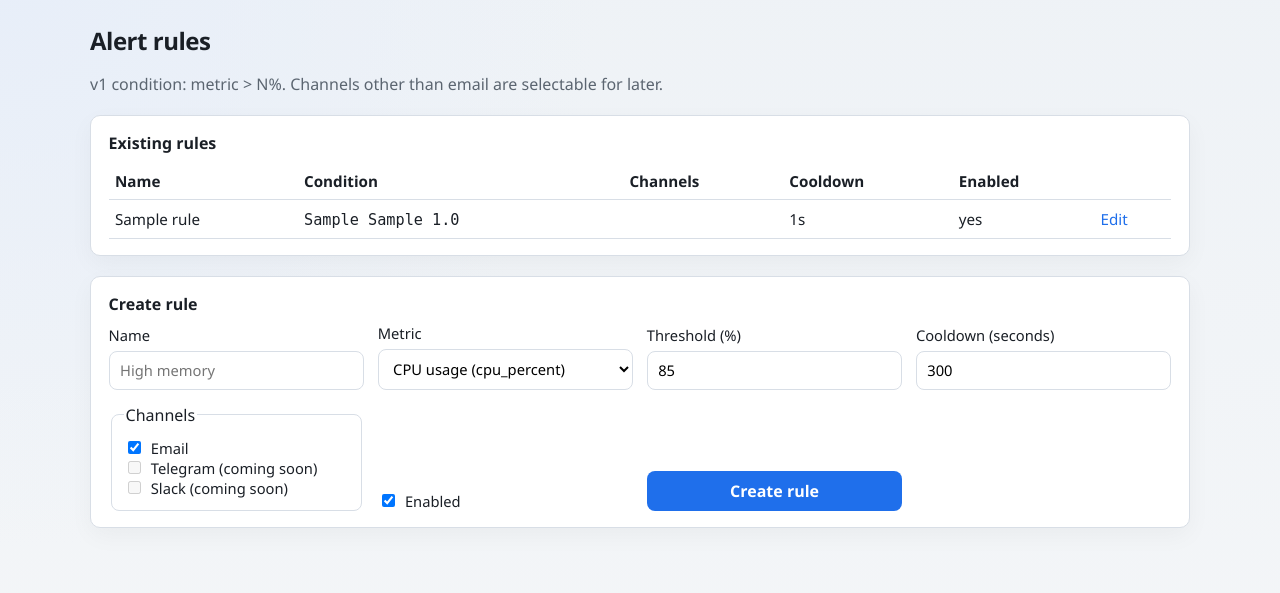
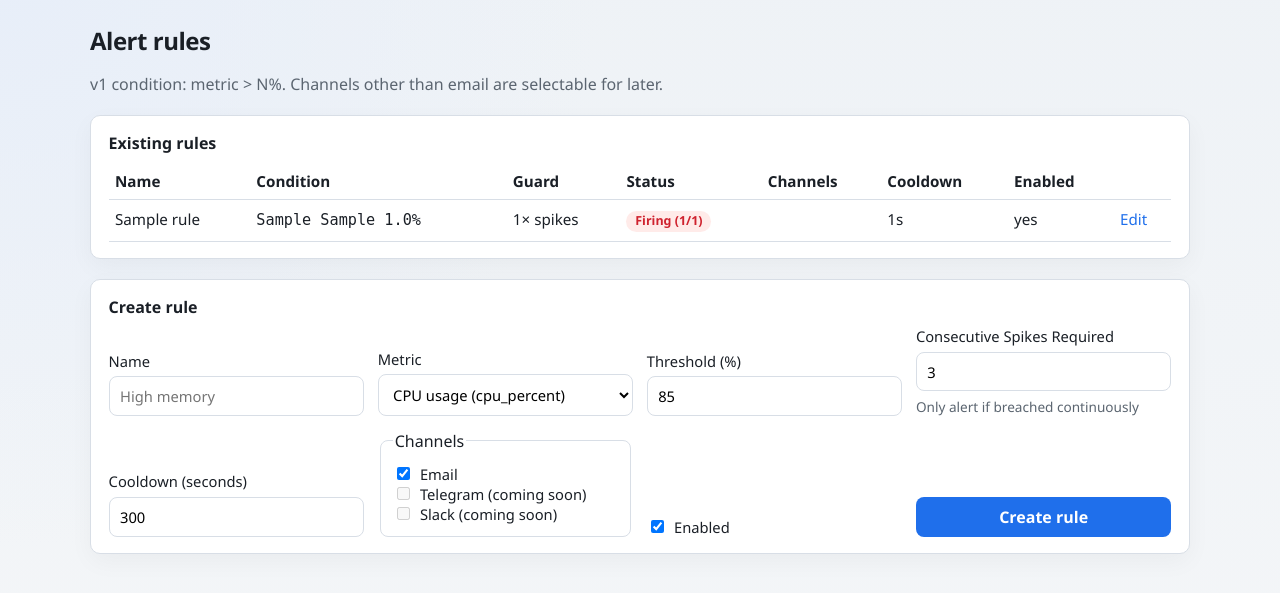
Before and after one commit to mdrayhan03/Gaugora, a Flask app: page /rules/ in a window 1280 px wide. Shown: the part 55-648 px from the top of the page. Run offline with Flask 3, Linux system fonts and the light colour scheme; tables that the repository leaves empty hold one stand-in row (values such as "Sample post"); parts of the project's set-up code (start-up, migrations or seed data) failed here and were passed over.

Commit message:
feat(web): add consecutive spikes input and status badge in rules UI

```diff
--- a/src/gaugora/web/routes/rules.py
+++ b/src/gaugora/web/routes/rules.py
@@ -30,6 +30,7 @@ def rules_list():
         metric_key = request.form.get("metric_key", "").strip()
         threshold = float(request.form.get("threshold", "0"))
         cooldown_seconds = int(request.form.get("cooldown_seconds", "300"))
+        consecutive_breaches = max(1, int(request.form.get("consecutive_breaches", "3")))
         channels = _parse_channels(request.form)
         enabled = request.form.get("enabled") == "on"
         if not name or not metric_key:
@@ -44,6 +45,7 @@ def rules_list():
                     threshold=threshold,
                     channels=channels,
                     cooldown_seconds=cooldown_seconds,
+                    consecutive_breaches=consecutive_breaches,
                     enabled=enabled,
                 )
             flash("Rule created.", "success")
@@ -61,6 +63,9 @@ def rules_list():
                 "threshold": r.threshold,
                 "channels": r.channels,
                 "cooldown_seconds": r.cooldown_seconds,
+                "consecutive_breaches": r.consecutive_breaches,
+                "current_breach_count": r.current_breach_count,
+                "is_firing": r.is_firing,
                 "enabled": r.enabled,
             }
             for r in rules
@@ -93,6 +98,7 @@ def rule_edit(rule_id: int):
             metric_key = request.form.get("metric_key", "").strip()
             threshold = float(request.form.get("threshold", "0"))
             cooldown_seconds = int(request.form.get("cooldown_seconds", "300"))
+            consecutive_breaches = max(1, int(request.form.get("consecutive_breaches", "3")))
             channels = _parse_channels(request.form)
             enabled = request.form.get("enabled") == "on"
             if not name or not metric_key or not channels:
@@ -105,6 +111,7 @@ def rule_edit(rule_id: int):
                     threshold=threshold,
                     channels=channels,
                     cooldown_seconds=cooldown_seconds,
+                    consecutive_breaches=consecutive_breaches,
                     enabled=enabled,
                 )
                 flash("Rule updated.", "success")
@@ -124,6 +131,7 @@ def rule_edit(rule_id: int):
             "threshold": rule.threshold,
             "channels": list(rule.channels or []),
             "cooldown_seconds": rule.cooldown_seconds,
+            "consecutive_breaches": rule.consecutive_breaches,
             "enabled": rule.enabled,
         }
         metric_rows = [{"key": m.key, "name": m.name} for m in metrics]
--- a/src/gaugora/web/static/css/app.css
+++ b/src/gaugora/web/static/css/app.css
@@ -235,6 +235,45 @@ button.danger { background: var(--bad); margin-top: 1rem; }
 .flash-success { background: #dafbe1; color: var(--ok); }
 .flash-error { background: #ffebe9; color: var(--bad); }
 
+.badge {
+  display: inline-flex;
+  align-items: center;
+  font-size: 0.78rem;
+  font-weight: 600;
+  padding: 0.2rem 0.55rem;
+  border-radius: 999px;
+  line-height: 1.2;
+}
+.badge-ok { background: #dafbe1; color: var(--ok); }
+.badge-warn { background: #fff8c5; color: var(--warn); }
+.badge-bad { background: #ffebe9; color: var(--bad); }
+
+.banner {
+  padding: 0.75rem 1rem;
+  border-radius: var(--radius);
+  margin-bottom: 1.25rem;
+  font-size: 0.92rem;
+  display: flex;
+  align-items: center;
+  justify-content: space-between;
+  border: 1px solid transparent;
+}
+.banner-ok {
+  background: #dafbe1;
+  border-color: #aceebb;
+  color: #116329;
+}
+.banner-warn {
+  background: #fff8c5;
+  border-color: #fae17d;
+  color: #7d4e00;
+}
+.banner-bad {
+  background: #ffebe9;
+  border-color: #ffc1c0;
+  color: #82071e;
+}
+
 @media (max-width: 800px) {
   .split { grid-template-columns: 1fr; }
   .topbar { flex-direction: column; align-items: flex-start; }
--- a/src/gaugora/web/templates/rule_edit.html
+++ b/src/gaugora/web/templates/rule_edit.html
@@ -27,6 +27,12 @@
       Threshold (%)
       <input type="number" name="threshold" step="0.1" min="0" max="100"
              value="{{ rule.threshold }}" required>
+    </label>
+    <label>
+      Consecutive Spikes Required
+      <input type="number" name="consecutive_breaches" min="1" max="60"
+             value="{{ rule.consecutive_breaches or 3 }}" required>
+      <span class="muted small">Only alert if breached continuously</span>
     </label>
     <label>
       Cooldown (seconds)
--- a/src/gaugora/web/templates/rules.html
+++ b/src/gaugora/web/templates/rules.html
@@ -13,6 +13,8 @@
       <tr>
         <th>Name</th>
         <th>Condition</th>
+        <th>Guard</th>
+        <th>Status</th>
         <th>Channels</th>
         <th>Cooldown</th>
         <th>Enabled</th>
@@ -23,14 +25,26 @@
       {% for rule in rules %}
       <tr>
         <td>{{ rule.name }}</td>
-        <td><code>{{ rule.metric_key }} {{ rule.operator }} {{ rule.threshold }}</code></td>
+        <td><code>{{ rule.metric_key }} {{ rule.operator }} {{ rule.threshold }}%</code></td>
+        <td>{{ rule.consecutive_breaches }}× spikes</td>
+        <td>
+          {% if not rule.enabled %}
+            <span class="badge muted">Disabled</span>
+          {% elif rule.is_firing %}
+            <span class="badge badge-bad">Firing ({{ rule.current_breach_count }}/{{ rule.consecutive_breaches }})</span>
+          {% elif rule.current_breach_count > 0 %}
+            <span class="badge badge-warn">Spike ({{ rule.current_breach_count }}/{{ rule.consecutive_breaches }})</span>
+          {% else %}
+            <span class="badge badge-ok">Normal</span>
+          {% endif %}
+        </td>
         <td>{{ rule.channels | join(', ') }}</td>
         <td>{{ rule.cooldown_seconds }}s</td>
         <td>{{ 'yes' if rule.enabled else 'no' }}</td>
         <td><a href="{{ url_for('rules.rule_edit', rule_id=rule.id) }}">Edit</a></td>
       </tr>
       {% else %}
-      <tr><td colspan="6" class="muted">No rules yet.</td></tr>
+      <tr><td colspan="8" class="muted">No rules yet.</td></tr>
       {% endfor %}
     </tbody>
   </table>
@@ -56,6 +70,11 @@
       <input type="number" name="threshold" step="0.1" min="0" max="100" value="85" required>
     </label>
     <label>
+      Consecutive Spikes Required
+      <input type="number" name="consecutive_breaches" min="1" max="60" value="3" required>
+      <span class="muted small">Only alert if breached continuously</span>
+    </label>
+    <label>
       Cooldown (seconds)
       <input type="number" name="cooldown_seconds" min="0" value="300" required>
     </label>
```
